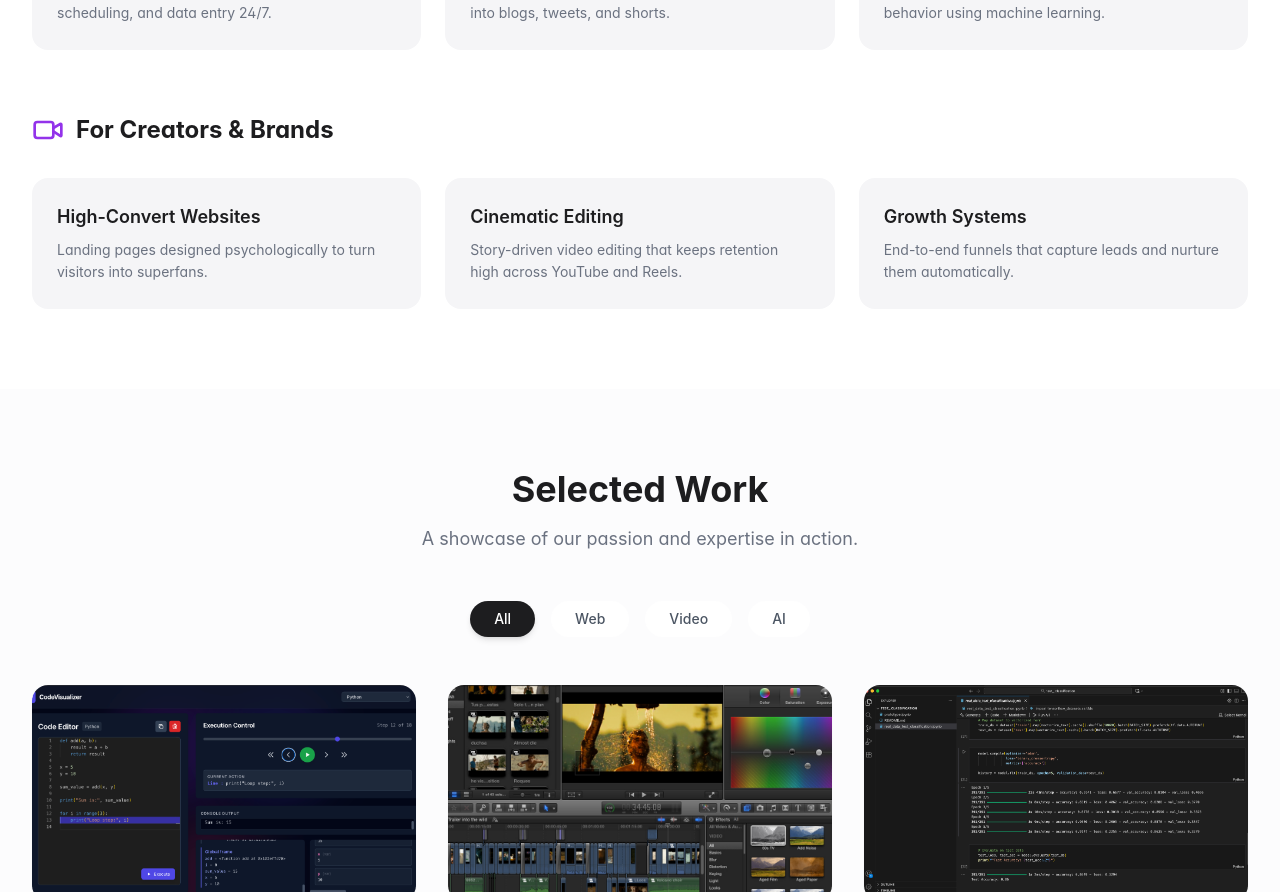
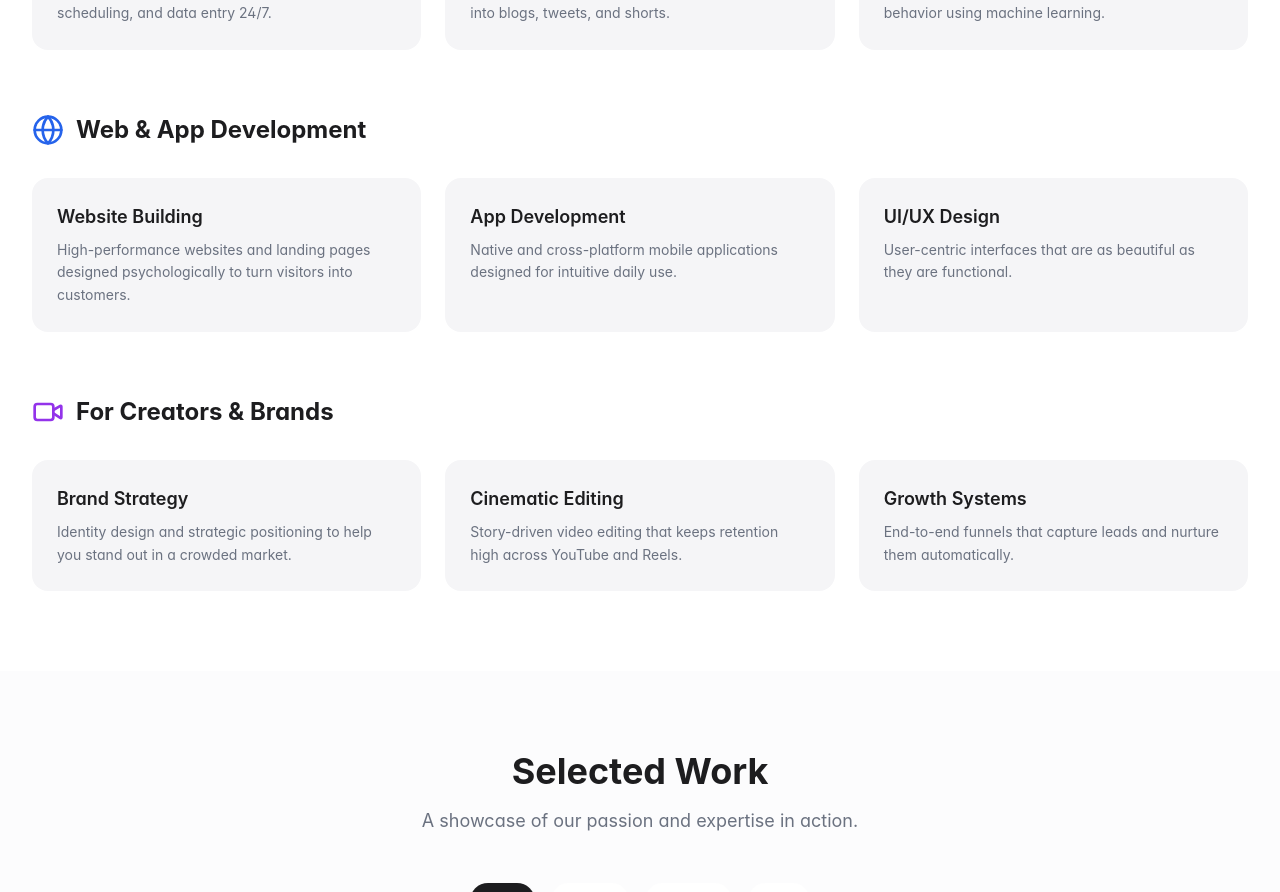
Before and after one commit to jenish-prog/Laxa, a React (Vite) app: page / in a window 1280 px wide. Shown: the part 1908-2800 px from the top of the page. Built offline with nearby package versions, Linux system fonts and the light colour scheme.

Commit message:
serive page added new section

```diff
--- a/src/components/SEO.jsx
+++ b/src/components/SEO.jsx
@@ -1,7 +1,13 @@
 import React from 'react';
 import { Helmet } from 'react-helmet-async';
 
-const SEO = ({ title, description, keywords, name, type }) => {
+const SEO = ({
+    title = 'Laxa - Digital Design & Experience Agency',
+    description = 'Laxa is a premier digital agency specializing in web design, branding, and creating immersive digital experiences.',
+    keywords = 'digital agency, web design, branding, ui/ux, web development, creative agency',
+    name = 'Laxa',
+    type = 'website'
+}) => {
     return (
         <Helmet>
             { /* Standard metadata tags */}
@@ -27,12 +33,4 @@ const SEO = ({ title, description, keywords, name, type }) => {
     );
 }
 
-SEO.defaultProps = {
-    title: 'Laxa - Digital Design & Experience Agency',
-    description: 'Laxa is a premier digital agency specializing in web design, branding, and creating immersive digital experiences.',
-    keywords: 'digital agency, web design, branding, ui/ux, web development, creative agency',
-    name: 'Laxa',
-    type: 'website'
-};
-
 export default SEO;
--- a/src/components/Services.jsx
+++ b/src/components/Services.jsx
@@ -87,6 +87,46 @@ const Services = () => {
                         </div>
                     </div>
 
+                    {/* Web & App Development Section */}
+                    <div>
+                        <div className="flex items-center gap-3 mb-8">
+                            <Globe className="w-8 h-8 text-blue-600" />
+                            <h3 className="text-2xl font-bold text-apple-dark">Web & App Development</h3>
+                        </div>
+                        <div className="grid grid-cols-1 md:grid-cols-3 gap-6">
+                            <motion.div
+                                initial={{ opacity: 0, y: 20 }}
+                                whileInView={{ opacity: 1, y: 0 }}
+                                viewport={{ once: true }}
+                                transition={{ duration: 0.5 }}
+                                className="p-6 rounded-2xl bg-apple-gray hover:bg-white hover:shadow-lg transition-all duration-300 border border-transparent hover:border-gray-100"
+                            >
+                                <h4 className="font-semibold text-lg mb-2">Website Building</h4>
+                                <p className="text-gray-500 text-sm leading-relaxed">High-performance websites and landing pages designed psychologically to turn visitors into customers.</p>
+                            </motion.div>
+                            <motion.div
+                                initial={{ opacity: 0, y: 20 }}
+                                whileInView={{ opacity: 1, y: 0 }}
+                                viewport={{ once: true }}
+                                transition={{ duration: 0.5, delay: 0.1 }}
+                                className="p-6 rounded-2xl bg-apple-gray hover:bg-white hover:shadow-lg transition-all duration-300 border border-transparent hover:border-gray-100"
+                            >
+                                <h4 className="font-semibold text-lg mb-2">App Development</h4>
+                                <p className="text-gray-500 text-sm leading-relaxed">Native and cross-platform mobile applications designed for intuitive daily use.</p>
+                            </motion.div>
+                            <motion.div
+                                initial={{ opacity: 0, y: 20 }}
+                                whileInView={{ opacity: 1, y: 0 }}
+                                viewport={{ once: true }}
+                                transition={{ duration: 0.5, delay: 0.2 }}
+                                className="p-6 rounded-2xl bg-apple-gray hover:bg-white hover:shadow-lg transition-all duration-300 border border-transparent hover:border-gray-100"
+                            >
+                                <h4 className="font-semibold text-lg mb-2">UI/UX Design</h4>
+                                <p className="text-gray-500 text-sm leading-relaxed">User-centric interfaces that are as beautiful as they are functional.</p>
+                            </motion.div>
+                        </div>
+                    </div>
+
                     {/* For Creators Section */}
                     <div>
                         <div className="flex items-center gap-3 mb-8">
@@ -101,8 +141,8 @@ const Services = () => {
                                 transition={{ duration: 0.5 }}
                                 className="p-6 rounded-2xl bg-apple-gray hover:bg-white hover:shadow-lg transition-all duration-300 border border-transparent hover:border-gray-100"
                             >
-                                <h4 className="font-semibold text-lg mb-2">High-Convert Websites</h4>
-                                <p className="text-gray-500 text-sm leading-relaxed">Landing pages designed psychologically to turn visitors into superfans.</p>
+                                <h4 className="font-semibold text-lg mb-2">Brand Strategy</h4>
+                                <p className="text-gray-500 text-sm leading-relaxed">Identity design and strategic positioning to help you stand out in a crowded market.</p>
                             </motion.div>
                             <motion.div
                                 initial={{ opacity: 0, y: 20 }}
```
